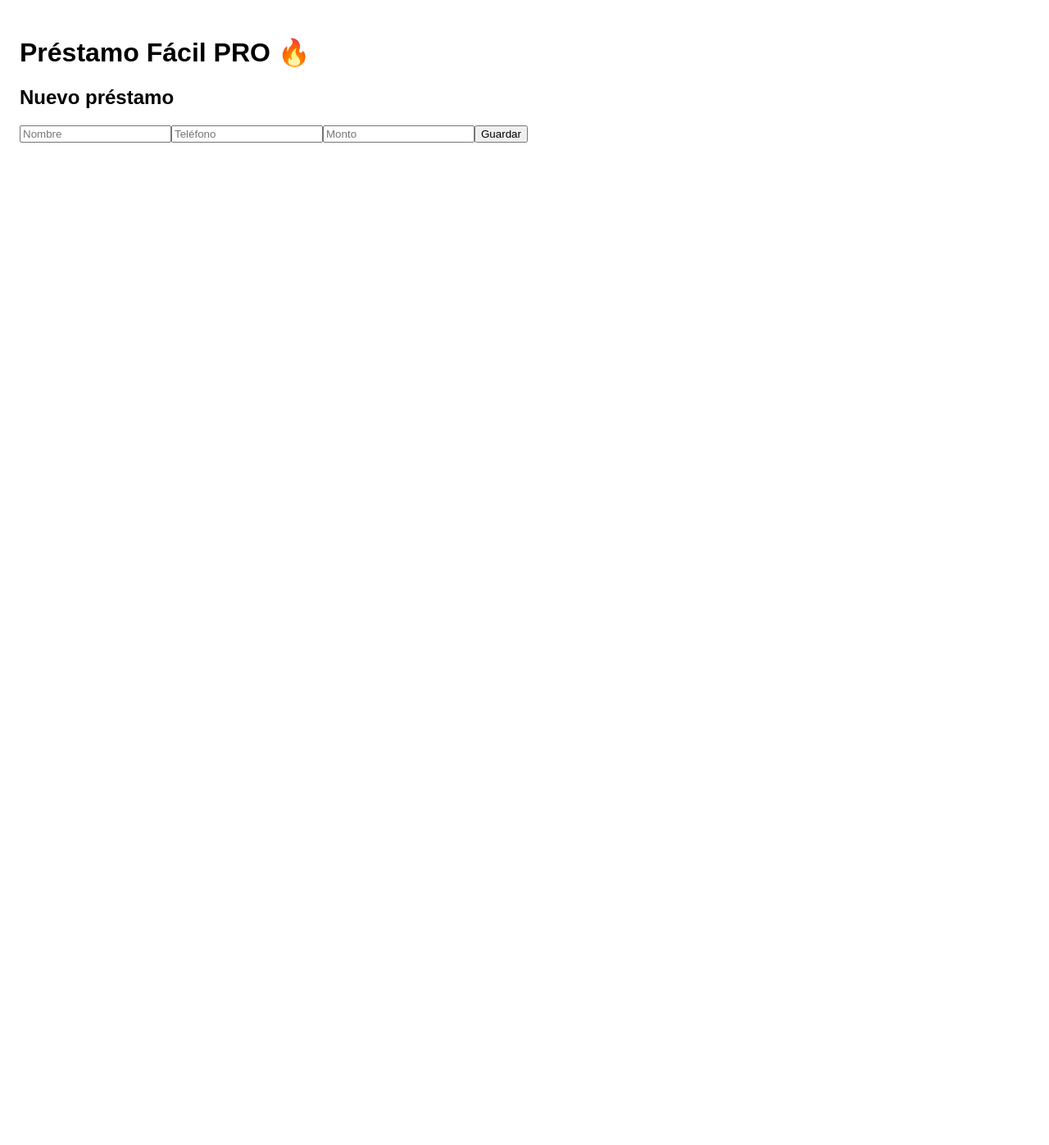
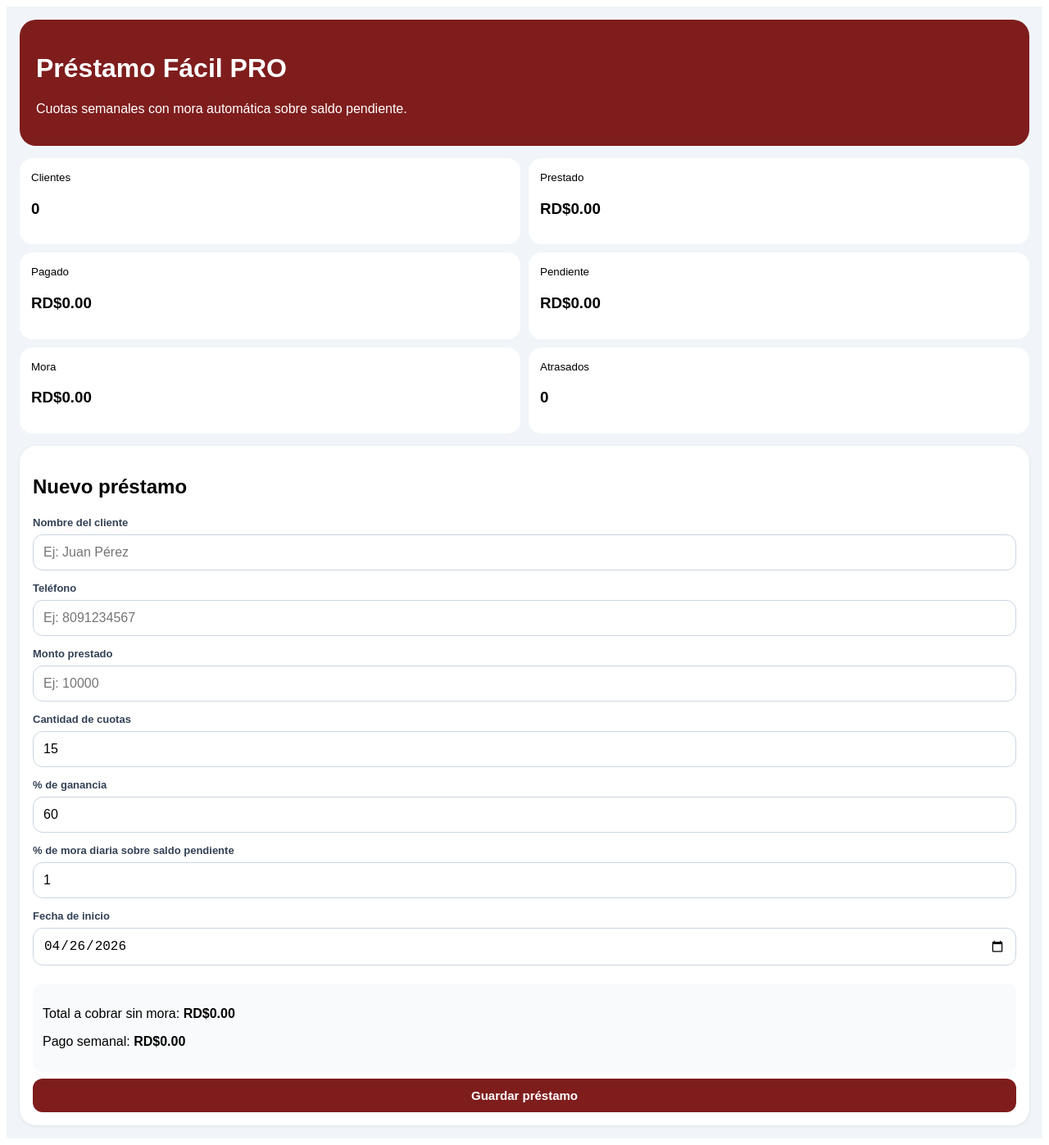
Before and after one commit to prestamosrd/prestamo-facil-rd, a React (Vite) app: page / in a window 1280 px wide. Shown: the whole page at 82% size. Before the commit the page ends 800 px from the top, so only its background shows below. Built offline with nearby package versions, Linux system fonts and the light colour scheme.

Commit message:
Update App.jsx

```diff
--- a/src/App.jsx
+++ b/src/App.jsx
@@ -12,7 +12,7 @@ function App() {
     monto: "",
     cuotas: 15,
     ganancia: 60,
-    mora: 1, // % diario
+    mora: 1,
     fechaInicio: new Date().toISOString().slice(0, 10)
   });
 
@@ -40,80 +40,237 @@ function App() {
 
   const calcularMora = (cliente) => {
     const hoy = new Date().toISOString().slice(0, 10);
-
     const pagado = cliente.pagado * cliente.pagoSemanal;
-    const saldoPendiente = cliente.total - pagado;
+    const saldoPendiente = Math.max(cliente.total - pagado, 0);
 
     let moraTotal = 0;
     let diasTotal = 0;
+    let cuotasAtrasadas = 0;
 
     for (let i = cliente.pagado + 1; i <= cliente.cuotas; i++) {
       const vencimiento = fechaCuota(cliente.fechaInicio, i);
       const dias = diasEntre(vencimiento, hoy);
 
       if (dias > 0 && saldoPendiente > 0) {
+        cuotasAtrasadas += 1;
         diasTotal += dias;
         moraTotal += dias * (saldoPendiente * (cliente.mora / 100));
       }
     }
 
-    return { moraTotal, diasTotal, saldoPendiente };
+    return { moraTotal, diasTotal, cuotasAtrasadas, saldoPendiente };
   };
 
   const guardar = () => {
-    if (!form.nombre || !form.telefono || !form.monto) {
-      alert("Completa los datos");
+    if (!form.nombre || !form.telefono || !form.monto || !form.cuotas) {
+      alert("Completa nombre, teléfono, monto y cuotas.");
       return;
     }
 
     const monto = Number(form.monto);
-    const total = monto * (1 + form.ganancia / 100);
-    const pagoSemanal = total / form.cuotas;
+    const cuotas = Number(form.cuotas);
+    const ganancia = Number(form.ganancia);
+    const mora = Number(form.mora);
+    const total = monto * (1 + ganancia / 100);
+    const pagoSemanal = total / cuotas;
 
     const nuevo = {
       id: Date.now(),
-      ...form,
+      nombre: form.nombre,
+      telefono: form.telefono,
       monto,
+      cuotas,
+      ganancia,
+      mora,
+      fechaInicio: form.fechaInicio,
       total,
       pagoSemanal,
       pagado: 0
     };
 
     setClientes([nuevo, ...clientes]);
-    setForm({ nombre: "", telefono: "", monto: "", cuotas: 15, ganancia: 60, mora: 1, fechaInicio: new Date().toISOString().slice(0, 10) });
+    setForm({
+      nombre: "",
+      telefono: "",
+      monto: "",
+      cuotas: 15,
+      ganancia: 60,
+      mora: 1,
+      fechaInicio: new Date().toISOString().slice(0, 10)
+    });
   };
 
   const pagar = (id) => {
-    setClientes(clientes.map(c => c.id === id ? { ...c, pagado: Math.min(c.pagado + 1, c.cuotas) } : c));
+    setClientes(clientes.map(c =>
+      c.id === id ? { ...c, pagado: Math.min(c.pagado + 1, c.cuotas) } : c
+    ));
   };
 
+  const quitarPago = (id) => {
+    setClientes(clientes.map(c =>
+      c.id === id ? { ...c, pagado: Math.max(c.pagado - 1, 0) } : c
+    ));
+  };
+
+  const eliminar = (id) => {
+    if (confirm("¿Seguro que deseas eliminar este préstamo?")) {
+      setClientes(clientes.filter(c => c.id !== id));
+    }
+  };
+
+  const whatsapp = (cliente) => {
+    const data = calcularMora(cliente);
+    const pagado = cliente.pagado * cliente.pagoSemanal;
+    const pendiente = data.saldoPendiente + data.moraTotal;
+    let tel = cliente.telefono.replace(/\D/g, "");
+    if (tel.length === 10 && !tel.startsWith("1")) tel = "1" + tel;
+
+    const mensaje = encodeURIComponent(
+      `Hola ${cliente.nombre}, su cuota semanal es de ${dinero(cliente.pagoSemanal)}. Balance pendiente: ${dinero(pendiente)}. Mora actual: ${dinero(data.moraTotal)}.`
+    );
+    window.open(`https://wa.me/${tel}?text=${mensaje}`, "_blank");
+  };
+
+  const resumen = clientes.reduce((acc, c) => {
+    const data = calcularMora(c);
+    const pagado = c.pagado * c.pagoSemanal;
+    acc.prestado += c.monto;
+    acc.cobrar += c.total + data.moraTotal;
+    acc.pagado += pagado;
+    acc.pendiente += data.saldoPendiente + data.moraTotal;
+    acc.mora += data.moraTotal;
+    acc.atrasados += data.cuotasAtrasadas > 0 ? 1 : 0;
+    return acc;
+  }, { prestado: 0, cobrar: 0, pagado: 0, pendiente: 0, mora: 0, atrasados: 0 });
+
   return (
-    <div style={{ padding: 16, fontFamily: "Arial" }}>
-      <h1>Préstamo Fácil PRO 🔥</h1>
+    <div style={{ padding: 16, fontFamily: "Arial", background: "#f1f5f9", minHeight: "100vh" }}>
+      <div style={{ background: "#7f1d1d", color: "white", padding: 20, borderRadius: 20 }}>
+        <h1>Préstamo Fácil PRO</h1>
+        <p>Cuotas semanales con mora automática sobre saldo pendiente.</p>
+      </div>
 
-      <h2>Nuevo préstamo</h2>
-      <input placeholder="Nombre" value={form.nombre} onChange={e => setForm({ ...form, nombre: e.target.value })} />
-      <input placeholder="Teléfono" value={form.telefono} onChange={e => setForm({ ...form, telefono: e.target.value })} />
-      <input placeholder="Monto" type="number" value={form.monto} onChange={e => setForm({ ...form, monto: e.target.value })} />
-      <button onClick={guardar}>Guardar</button>
+      <div style={{ display: "grid", gridTemplateColumns: "repeat(2, 1fr)", gap: 10, marginTop: 15 }}>
+        <Box titulo="Clientes" valor={clientes.length} />
+        <Box titulo="Prestado" valor={dinero(resumen.prestado)} />
+        <Box titulo="Pagado" valor={dinero(resumen.pagado)} />
+        <Box titulo="Pendiente" valor={dinero(resumen.pendiente)} />
+        <Box titulo="Mora" valor={dinero(resumen.mora)} />
+        <Box titulo="Atrasados" valor={resumen.atrasados} />
+      </div>
+
+      <div className="card">
+        <h2>Nuevo préstamo</h2>
+
+        <label>Nombre del cliente</label>
+        <input placeholder="Ej: Juan Pérez" value={form.nombre} onChange={e => setForm({ ...form, nombre: e.target.value })} />
+
+        <label>Teléfono</label>
+        <input placeholder="Ej: 8091234567" value={form.telefono} onChange={e => setForm({ ...form, telefono: e.target.value })} />
+
+        <label>Monto prestado</label>
+        <input placeholder="Ej: 10000" type="number" value={form.monto} onChange={e => setForm({ ...form, monto: e.target.value })} />
+
+        <label>Cantidad de cuotas</label>
+        <input type="number" value={form.cuotas} onChange={e => setForm({ ...form, cuotas: e.target.value })} />
+
+        <label>% de ganancia</label>
+        <input type="number" value={form.ganancia} onChange={e => setForm({ ...form, ganancia: e.target.value })} />
+
+        <label>% de mora diaria sobre saldo pendiente</label>
+        <input type="number" value={form.mora} onChange={e => setForm({ ...form, mora: e.target.value })} />
+
+        <label>Fecha de inicio</label>
+        <input type="date" value={form.fechaInicio} onChange={e => setForm({ ...form, fechaInicio: e.target.value })} />
+
+        <div className="preview">
+          <p>Total a cobrar sin mora: <b>{dinero(Number(form.monto || 0) * (1 + Number(form.ganancia || 0) / 100))}</b></p>
+          <p>Pago semanal: <b>{dinero((Number(form.monto || 0) * (1 + Number(form.ganancia || 0) / 100)) / Number(form.cuotas || 1))}</b></p>
+        </div>
+
+        <button onClick={guardar}>Guardar préstamo</button>
+      </div>
 
       {clientes.map(c => {
         const data = calcularMora(c);
         const pagado = c.pagado * c.pagoSemanal;
-        const pendiente = c.total + data.moraTotal - pagado;
+        const pendiente = data.saldoPendiente + data.moraTotal;
+        const proximaCuota = c.pagado < c.cuotas ? c.pagado + 1 : c.cuotas;
+        const fechaProxima = c.pagado < c.cuotas ? fechaCuota(c.fechaInicio, proximaCuota) : "Saldado";
 
         return (
-          <div key={c.id} style={{ border: "1px solid #ccc", padding: 10, marginTop: 10 }}>
-            <h3>{c.nombre}</h3>
-            <p>Monto: {dinero(c.monto)}</p>
-            <p>Pagado: {dinero(pagado)}</p>
-            <p>Saldo pendiente: {dinero(data.saldoPendiente)}</p>
-            <p>Mora acumulada: {dinero(data.moraTotal)}</p>
-            <p>Total a pagar: {dinero(pendiente)}</p>
-            <button onClick={() => pagar(c.id)}>Pagar cuota</button>
+          <div key={c.id} className="card">
+            <h2>{c.nombre}</h2>
+            <p>📞 {c.telefono}</p>
+            <p>Estado: <b style={{ color: data.cuotasAtrasadas > 0 ? "#dc2626" : "#16a34a" }}>{data.cuotasAtrasadas > 0 ? "Atrasado" : "Al día"}</b></p>
+            <p>Monto prestado: <b>{dinero(c.monto)}</b></p>
+            <p>Total sin mora: <b>{dinero(c.total)}</b></p>
+            <p>Pago semanal: <b>{dinero(c.pagoSemanal)}</b></p>
+            <p>Cuotas pagadas: <b>{c.pagado} / {c.cuotas}</b></p>
+            <p>Próxima cuota: <b>{fechaProxima}</b></p>
+            <p>Saldo pendiente sin mora: <b>{dinero(data.saldoPendiente)}</b></p>
+            <p>Días atrasados acumulados: <b>{data.diasTotal}</b></p>
+            <p>Mora diaria: <b>{c.mora}% del saldo pendiente</b></p>
+            <p>Mora acumulada: <b>{dinero(data.moraTotal)}</b></p>
+            <p>Total pendiente: <b>{dinero(pendiente)}</b></p>
+
+            <button onClick={() => pagar(c.id)}>Marcar cuota pagada</button>
+            <button onClick={() => quitarPago(c.id)} style={{ background: "#475569" }}>Quitar último pago</button>
+            <button onClick={() => whatsapp(c)} style={{ background: "#16a34a" }}>Cobrar por WhatsApp</button>
+            <button onClick={() => eliminar(c.id)} style={{ background: "#dc2626" }}>Eliminar</button>
           </div>
         );
       })}
+
+      <style>{`
+        .card {
+          background: white;
+          padding: 16px;
+          border-radius: 20px;
+          margin-top: 15px;
+          box-shadow: 0 1px 4px rgba(0,0,0,0.08);
+        }
+        .preview {
+          background: #f8fafc;
+          padding: 12px;
+          border-radius: 12px;
+          margin-top: 10px;
+        }
+        input {
+          width: 100%;
+          padding: 12px;
+          margin: 6px 0 12px;
+          border-radius: 12px;
+          border: 1px solid #cbd5e1;
+          box-sizing: border-box;
+          font-size: 16px;
+        }
+        label {
+          font-size: 13px;
+          font-weight: bold;
+          color: #334155;
+        }
+        button {
+          width: 100%;
+          padding: 12px;
+          margin-top: 8px;
+          border: none;
+          border-radius: 12px;
+          background: #7f1d1d;
+          color: white;
+          font-weight: bold;
+          font-size: 15px;
+        }
+      `}</style>
+    </div>
+  );
+}
+
+function Box({ titulo, valor }) {
+  return (
+    <div style={{ background: "white", padding: 14, borderRadius: 16 }}>
+      <small>{titulo}</small>
+      <h3>{valor}</h3>
     </div>
   );
 }
```
